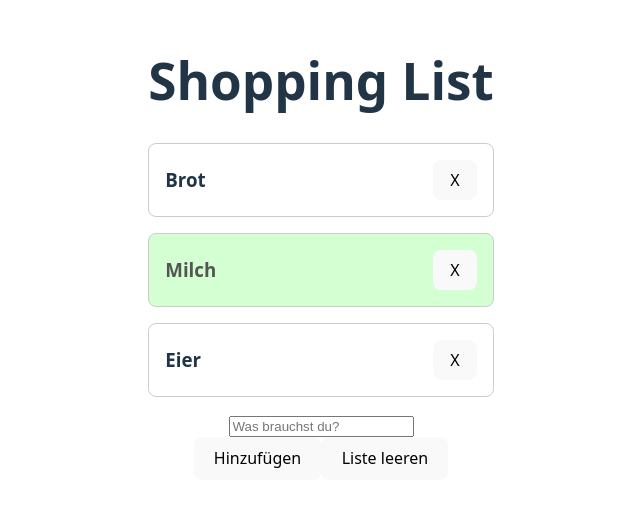
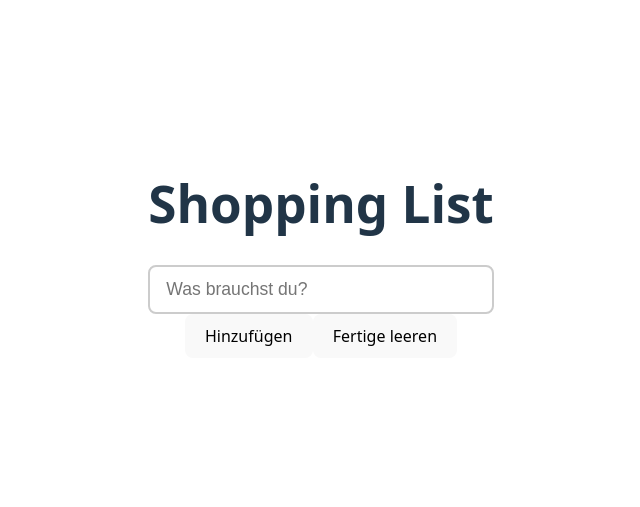
Before and after one commit to Bayfrosch/FoodPlaner, a React (Vite) app: page / in a window 1280 px wide. Shown: the part 151-658 px from the top of the page, without its empty margins (319-959 px from the left). Built offline with nearby package versions, Linux system fonts and the light colour scheme.

Commit message:
Items werden sortiert

```diff
--- a/src/App.css
+++ b/src/App.css
@@ -41,30 +41,58 @@
   color: #888;
 }
 
-.shopping-item {
+.shopping-item-wrapper {
   display: flex;
   align-items: center;
+  gap: 1rem;
+  margin: 1rem 0;
+}
+
+.shopping-item {
+  flex: 1;
   text-align: left;
-  justify-content: space-between;
-  margin: 1rem 0;
   padding: 1rem;
   border: 1px solid #ccc;
   border-radius: 8px;
   transition: background-color 0.3s, color 0.3s;
+  cursor: pointer;
 }
 
 .shopping-item h3 {
   margin: 0;
-  flex: 1;
-}
-
-.shopping-item button {
-  padding: 0.5rem 1rem;
-  cursor: pointer;
-  white-space: nowrap;
 }
 
 .shopping-item.checked {
   background-color: #d3ffd3;
   color: #555;
 }
+
+.delete-button {
+  padding: 0.5rem 1rem;
+  cursor: pointer;
+  white-space: nowrap;
+  border: 1px solid #dc3545;
+  background-color: #dc3545;
+  color: white;
+  border-radius: 8px;
+  transition: background-color 0.3s;
+}
+
+.delete-button:hover {
+  background-color: #c82333;
+}
+
+input[type="text"] {
+  width: 100%;
+  max-width: 500px;
+  padding: 0.75rem 1rem;
+  font-size: 1.1rem;
+  border: 2px solid #ccc;
+  border-radius: 8px;
+  box-sizing: border-box;
+}
+
+input[type="text"]:focus {
+  outline: none;
+  border-color: #646cff;
+}
--- a/src/App.tsx
+++ b/src/App.tsx
@@ -9,22 +9,20 @@ interface ShoppingItemData {
 }
 
 function App() {
-  const [items, setItems] = useState<ShoppingItemData[]>([
-    { id: 1, name: "Brot", completed: false },
-    { id: 2, name: "Milch", completed: true },
-    { id: 3, name: "Eier", completed: false }
-  ]);
+  const [items, setItems] = useState<ShoppingItemData[]>([]);
 
   const [inputValue, setInputValue] = useState("");
+  const [nextId, setNextId] = useState(1);
 
   const handleSubmit = () => {
     if (inputValue.trim() === "") return;
     const newItem: ShoppingItemData = {
-      id: items.length + 1,
+      id: nextId,
       name: inputValue,
       completed: false
     };
     setItems([...items, newItem]);
+    setNextId(nextId + 1);
     setInputValue("");
   };
 
@@ -38,6 +36,7 @@ function App() {
       })
     );
   };
+
   const handleDelete = (id: number) => {
     setItems(items.filter(item => item.id !== id));
   };
@@ -46,7 +45,9 @@ function App() {
     <div>
       <div>
         <h1>Shopping List</h1>
-        {items.map(item => (
+        {items
+        .sort((a, b) => Number(a.completed) - Number(b.completed))
+        .map(item => (
           <ShoppingItem
             key={item.id}
             id={item.id}
@@ -66,7 +67,7 @@ function App() {
         />
         <br/>
         <button onClick={handleSubmit}>Hinzufügen</button>
-        <button onClick={() => setItems([])}>Liste leeren</button>
+        <button onClick={() => setItems(items.filter(item => !item.completed))}>Fertige leeren</button>
       </div>
     </div>
   );
--- a/src/components/ShoppingItem.tsx
+++ b/src/components/ShoppingItem.tsx
@@ -10,15 +10,13 @@ interface ShoppingItemProps {
 
 function ShoppingItem(props: ShoppingItemProps) {
     return (
-        <div
-        className={props.completed ? "shopping-item checked" : "shopping-item" }
-        onClick={() => props.onToggle()}
-        >
-            <h3>{props.name}</h3>
-            <button onClick={(e) => {
-                e.stopPropagation();
-                props.onDelete();
-            }}>X</button>
+        <div className="shopping-item-wrapper">
+            <div
+                className={props.completed ? "shopping-item checked" : "shopping-item" }
+                onClick={() => props.onToggle()}
+            >
+                <h3>{props.name}</h3>
+            </div>
         </div>
     )
 }
```
